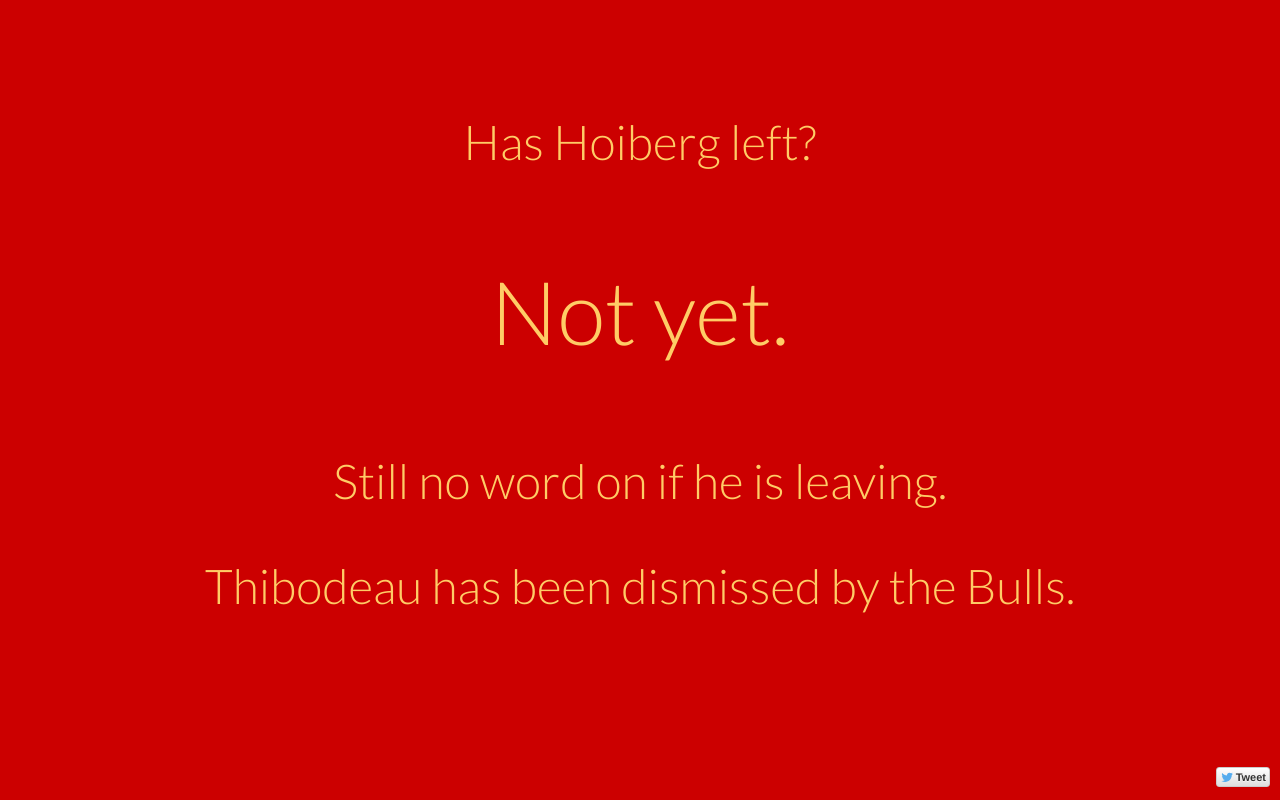
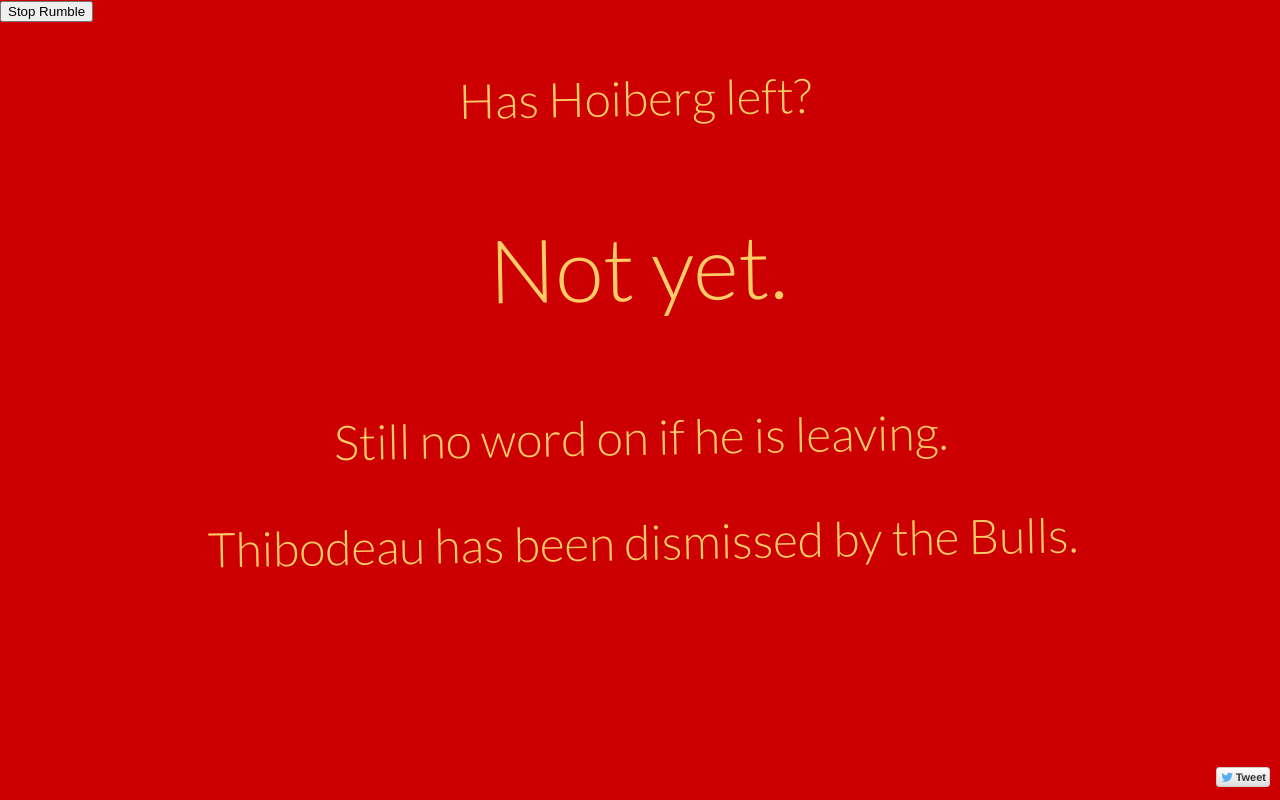
Before and after one commit to mpdavis/hoiberg, a Flask app: page / in a window 1280 px wide. Run offline with Flask 2, Linux system fonts and the light colour scheme; some libraries are stand-ins or nearby versions.

Commit message:
Add rumbling.

```diff
--- /dev/null
+++ b/js/jquery.jrumble.1.3.min.js
@@ -0,0 +1,2 @@
+/* jRumble v1.3 - http://jackrugile.com/jrumble - MIT License */
+(function(f){f.fn.jrumble=function(g){var a=f.extend({x:2,y:2,rotation:1,speed:15,opacity:false,opacityMin:0.5},g);return this.each(function(){var b=f(this),h=a.x*2,i=a.y*2,k=a.rotation*2,g=a.speed===0?1:a.speed,m=a.opacity,n=a.opacityMin,l,j,o=function(){var e=Math.floor(Math.random()*(h+1))-h/2,a=Math.floor(Math.random()*(i+1))-i/2,c=Math.floor(Math.random()*(k+1))-k/2,d=m?Math.random()+n:1,e=e===0&&h!==0?Math.random()<0.5?1:-1:e,a=a===0&&i!==0?Math.random()<0.5?1:-1:a;b.css("display")==="inline"&&(l=true,b.css("display","inline-block"));b.css({position:"relative",left:e+"px",top:a+"px","-ms-filter":"progid:DXImageTransform.Microsoft.Alpha(Opacity="+d*100+")",filter:"alpha(opacity="+d*100+")","-moz-opacity":d,"-khtml-opacity":d,opacity:d,"-webkit-transform":"rotate("+c+"deg)","-moz-transform":"rotate("+c+"deg)","-ms-transform":"rotate("+c+"deg)","-o-transform":"rotate("+c+"deg)",transform:"rotate("+c+"deg)"})},p={left:0,top:0,"-ms-filter":"progid:DXImageTransform.Microsoft.Alpha(Opacity=100)",filter:"alpha(opacity=100)","-moz-opacity":1,"-khtml-opacity":1,opacity:1,"-webkit-transform":"rotate(0deg)","-moz-transform":"rotate(0deg)","-ms-transform":"rotate(0deg)","-o-transform":"rotate(0deg)",transform:"rotate(0deg)"};b.bind({startRumble:function(a){a.stopPropagation();clearInterval(j);j=setInterval(o,g)},stopRumble:function(a){a.stopPropagation();clearInterval(j);l&&b.css("display","inline");b.css(p)}})})}})(jQuery);
--- a/templates/index.html
+++ b/templates/index.html
@@ -85,10 +85,15 @@
             }
 
         </style>
+        <script type="text/javascript" src="https://ajax.googleapis.com/ajax/libs/jquery/1.7.2/jquery.min.js"></script>
+        <script type="text/javascript" src="../js/jquery.jrumble.1.3.min.js"></script>
     </head>
     <body>
         <div class="page-wrap">
-          <div class="centered">
+          <div>
+            <button type="button" id="rumble-toggle" onclick="rumbleToggle()">Stop Rumble</button>
+          </div>
+          <div class="centered" id="rumble-element">
                 <p id="description">Has Hoiberg left?</p>
                 <p id="answer">Not yet.</p>
                 <p id="description">Still no word on if he is leaving.</p>
@@ -112,3 +117,21 @@
   ga('send', 'pageview');
 
 </script>
+<script>
+function rumbleToggle(){
+  if($('#rumble-toggle').html() == 'Stop Rumble'){
+      $('#rumble-element').trigger('stopRumble');
+      $('#rumble-toggle').html('Start Rumble');
+  } else{
+    $('#rumble-element').trigger('startRumble');
+    $('#rumble-toggle').html('Stop Rumble');
+  }
+}
+
+  $('#rumble-element').jrumble({
+    speed: 50
+  });
+
+  // Start rumble on element
+  $('#rumble-element').trigger('startRumble');
+</script>
```
